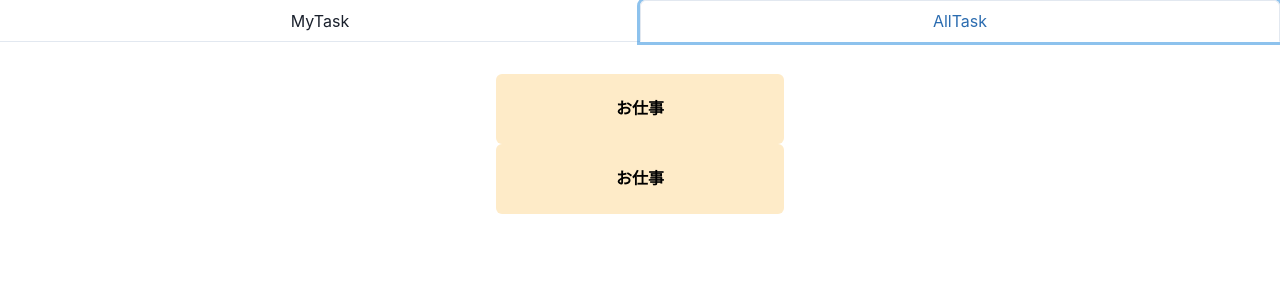
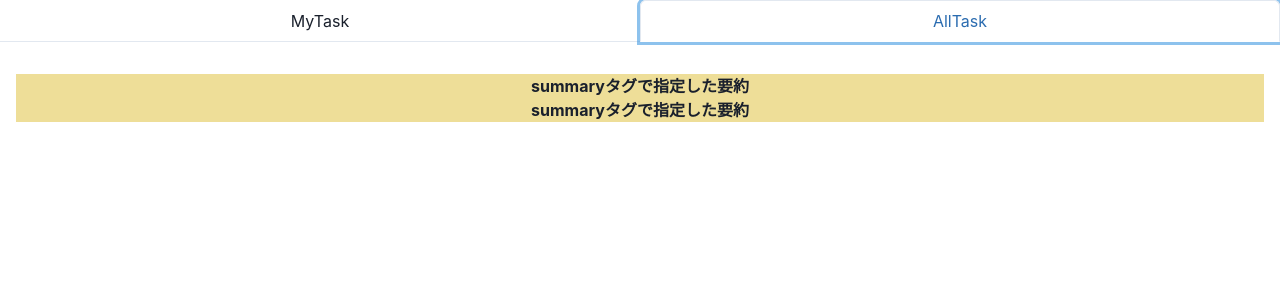
Before and after one commit to SatoSouma/susutto-frontend, a Next.js app: page /employee in a window 1280 px wide. Both pictures are taken after a click on the tab "AllTask". Shown: the top 300 px of the page. Built offline with nearby package versions, Linux system fonts and the light colour scheme.

Commit message:
task list fix-summary

```diff
--- a/public/src/components/atoms/TaskList/TaskList.module.scss
+++ b/public/src/components/atoms/TaskList/TaskList.module.scss
@@ -1,3 +1,14 @@
 .tasklist {
   text-align: center;
+  outline: unset;
+  .details {
+    .tasks {
+      position: relative;
+      display: block;
+      cursor: pointer; /* カーソルをポインターに */
+      font-weight: bold;
+      background-color: #eede98;
+      transition: 0.2s;
+    }
+  }
 }
--- a/public/src/components/atoms/TaskList/TaskList.tsx
+++ b/public/src/components/atoms/TaskList/TaskList.tsx
@@ -5,16 +5,10 @@ import styles from './TaskList.module.scss';
 const TaskList: VFC = () => {
   return (
     <div className={styles.tasklist}>
-      <Button
-        height="70px"
-        width="72"
-        bg="orange.100"
-        border="Yellow.100"
-        color="black"
-        borderColor="orange.300"
-      >
-        お仕事
-      </Button>
+      <details className={styles.details}>
+        <summary className={styles.tasks}>summaryタグで指定した要約</summary>
+        <p>details要素に含まれる詳細内容。</p>
+      </details>
     </div>
   );
 };
```
